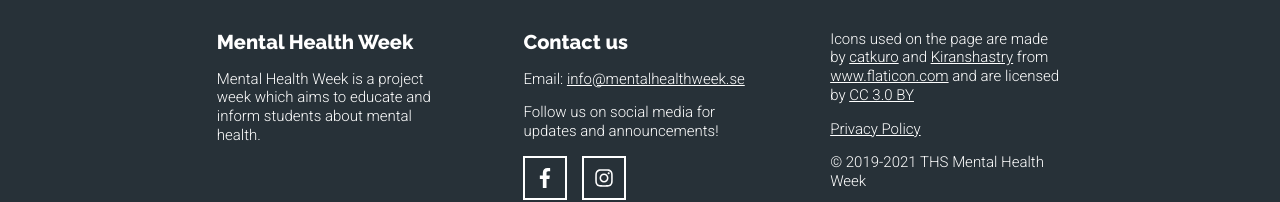
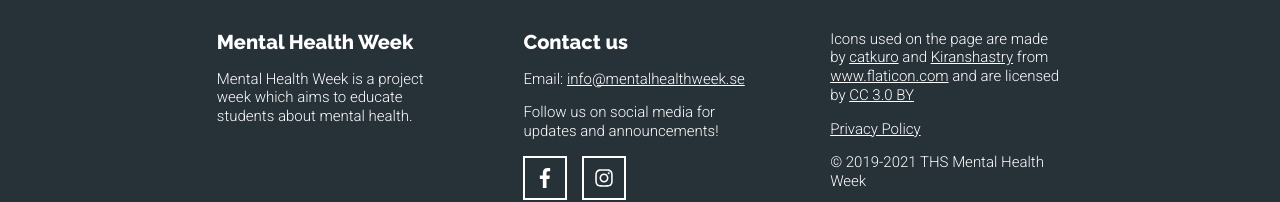
Before and after one commit to ths-mental-health-week/mental-health-week-webpage, a Next.js app: page / in a window 1280 px wide. Shown: the part 2273-2475 px from the top of the page. Built offline with nearby package versions, Linux system fonts and the light colour scheme.

Commit message:
retry to push + small info edit

```diff
--- a/components/Footer.js
+++ b/components/Footer.js
@@ -108,7 +108,7 @@ export default () => (
 					<h2>Mental Health Week</h2>
 					<p>
 						Mental Health Week is a project week which aims to
-						educate and inform students about mental health.
+						educate students about mental health.
 					</p>
 				</FlexColumn>
 				<FlexColumn>
```
